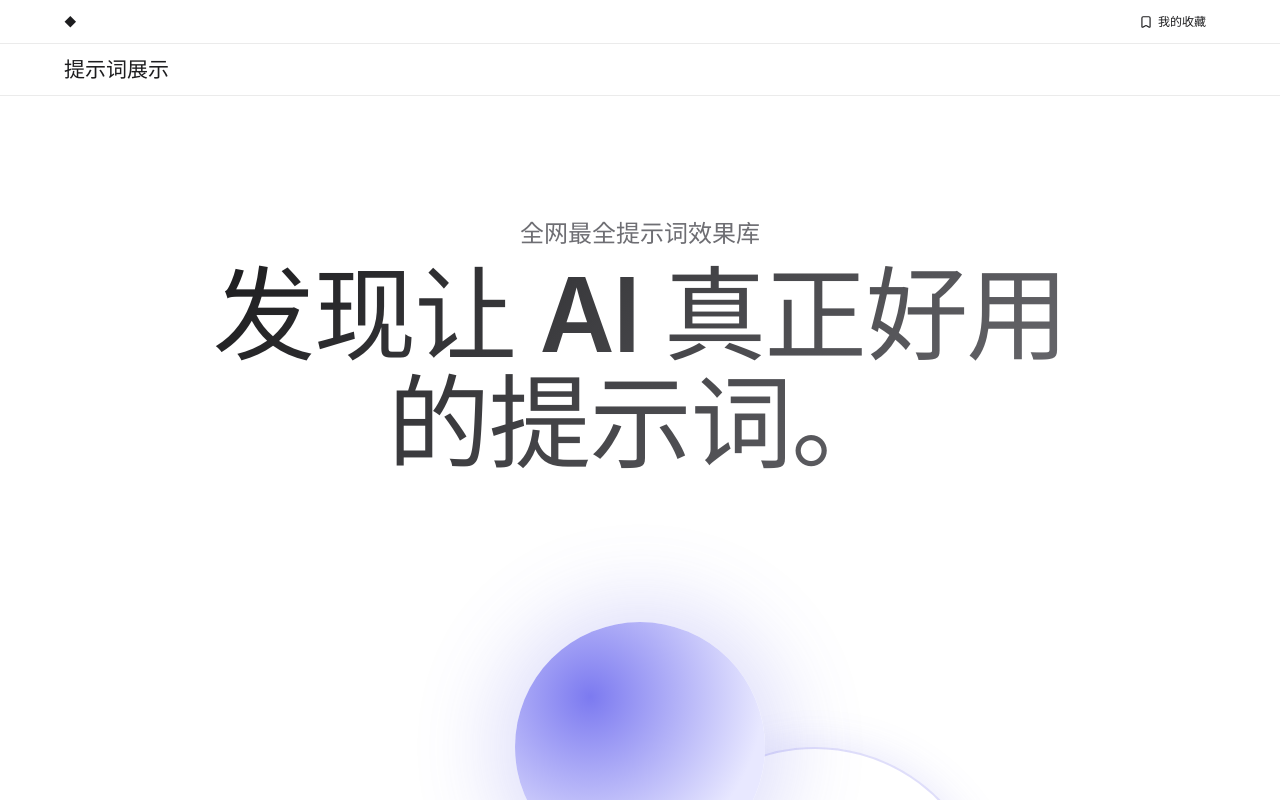
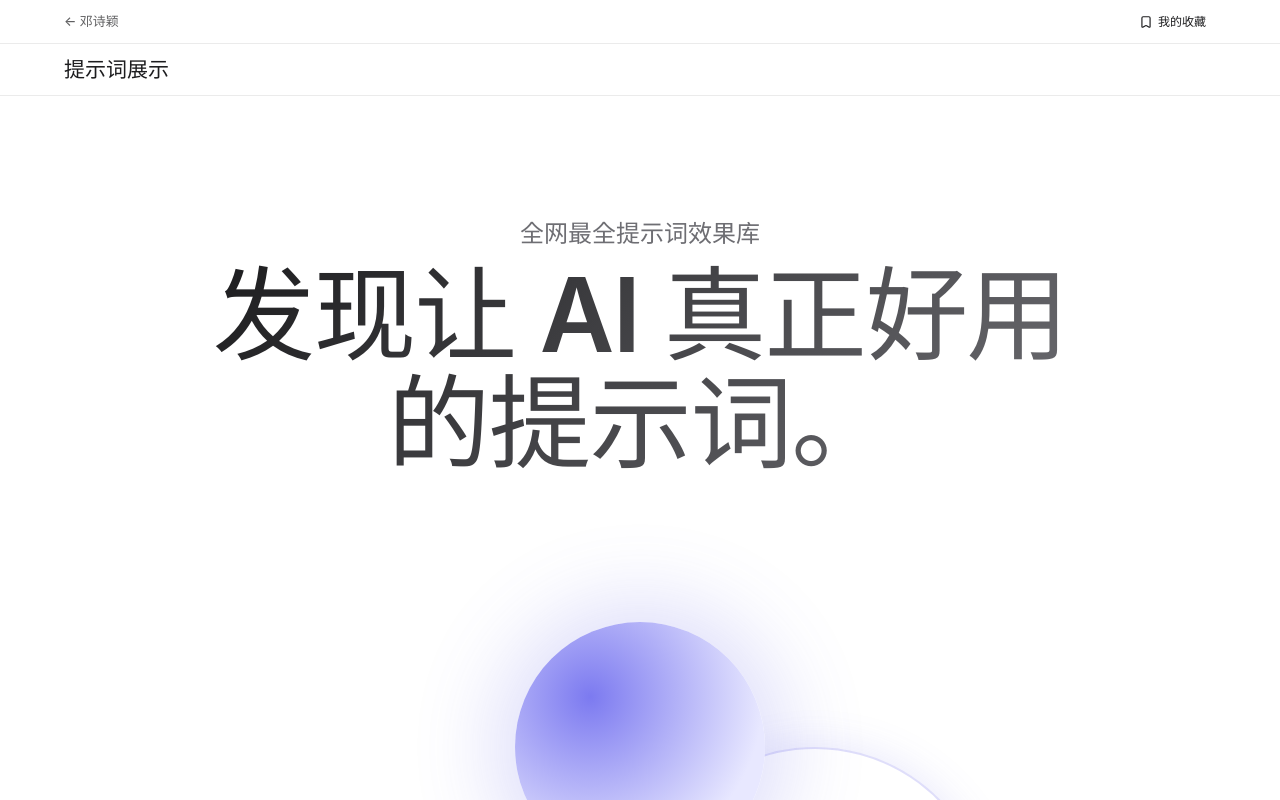
Before and after one commit to DengShiyingA/Prompt-words, a React (Vite) app: page / in a window 1280 px wide. Shown: the top 800 px of the page. Built offline with nearby package versions, Linux system fonts and the light colour scheme; no server answers.

Commit message:
feat: add back link to main site in nav

```diff
--- a/src/components/Nav.jsx
+++ b/src/components/Nav.jsx
@@ -6,7 +6,18 @@
   return (
     <nav className="nav">
       <div className="nav-content">
-        <span>&#9670;</span>
+        <a
+          href="https://dengshiying.com/"
+          target="_blank"
+          rel="noopener noreferrer"
+          style={{
+            display: 'flex', alignItems: 'center', gap: 4,
+            color: '#1d1d1f', fontSize: 13, fontWeight: 500,
+            textDecoration: 'none', opacity: 0.7,
+          }}
+        >
+          ← 邓诗颖
+        </a>
         <span style={{ flex: 1 }} />
         <button
           onClick={onFavClick}
```
